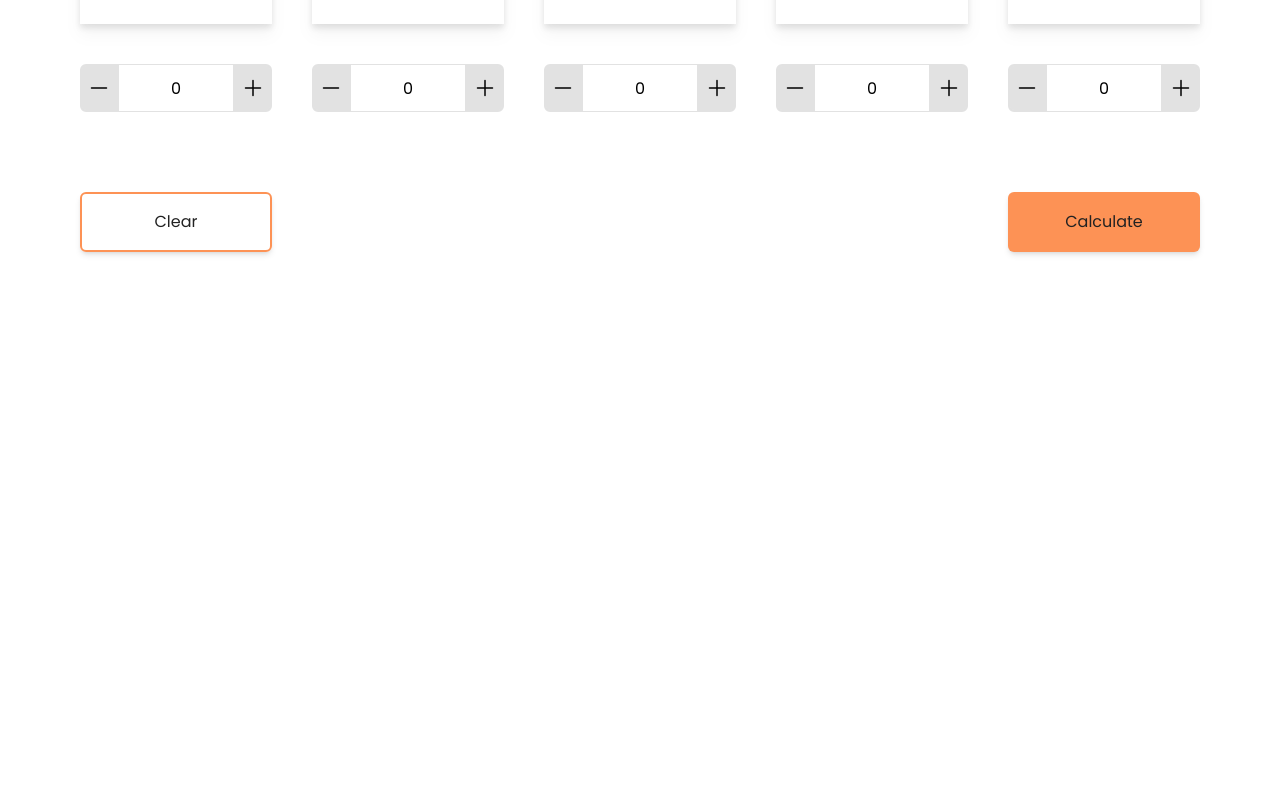
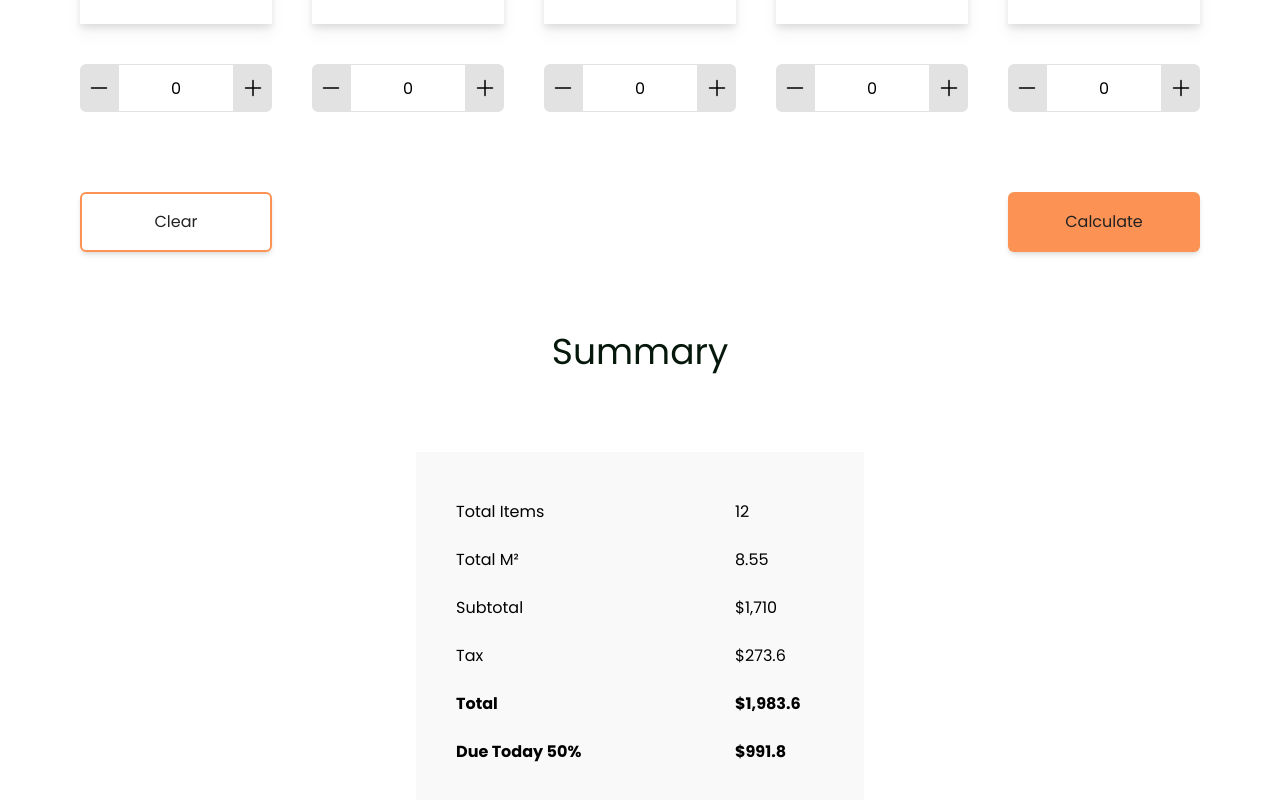
Before and after one commit to JacquelineFM/moving-calculator, a React (Vite) app: page / in a window 1280 px wide. Shown: the part 984-1784 px from the top of the page. Before the commit the page ends 1476 px from the top, so only its background shows below. Built offline with nearby package versions, Linux system fonts and the light colour scheme.

Commit message:
feat: add summary section
- add styles and components from the summary section
- correct styles in responsive app

```diff
--- a/src/pages/Calculator.jsx
+++ b/src/pages/Calculator.jsx
@@ -2,6 +2,7 @@
 import Header from "../layout/main/Header";
 // sections
 import StorageCalculator from "../sections/calculator/StorageCalculator";
+import StorageSummary from "../sections/calculator/StorageSummary";
 
 // ----------------------------------------------------------------------
 
@@ -9,7 +10,10 @@ const Calculator = () => {
   return (
     <>
       <Header />
-      <StorageCalculator />
+      <div className="container mx-auto px-6 md:px-16 xl:px-20 py-20 md:py-28 lg:py-40 flex flex-col space-y-20">
+        <StorageCalculator />
+        <StorageSummary />
+      </div>
     </>
   );
 };
--- a/src/sections/calculator/StorageCalculator.jsx
+++ b/src/sections/calculator/StorageCalculator.jsx
@@ -7,9 +7,9 @@ const StorageCalculator = () => {
   return (
     <section
       id="storageCalculator"
-      className="container mx-auto px-6 md:px-16 xl:px-20 py-20 md:py-28 lg:py-40 flex flex-col space-y-10 md:space-y-20"
+      className="flex flex-col space-y-10 md:space-y-20"
     >
-      <div className="text-center mx-auto">
+      <article className="text-center mx-auto">
         <h2 className="text-3xl md:text-5xl font-normal text-secondary leading-10">
           What items to store?
         </h2>
@@ -17,7 +17,7 @@ const StorageCalculator = () => {
           Select which items you wish to store before moving to your new home.
           We’ll keep ’em safe!
         </p>
-      </div>
+      </article>
       <StorageForm />
     </section>
   );
--- a/src/sections/calculator/StorageForm.jsx
+++ b/src/sections/calculator/StorageForm.jsx
@@ -44,7 +44,7 @@ const StorageForm = () => {
           />
         ))}
       </section>
-      <div className="flex flex-col md:flex-row space-y-10 md:space-y-0 md:justify-between my-20 md:my-16 lg:my-20">
+      <div className="flex flex-col md:flex-row space-y-10 md:space-y-0 md:justify-between mt-20 md:mt-16 lg:mt-20">
         <button
           type="button"
           className="btn-form-calculator border-2 border-primary hover:bg-primary"
--- /dev/null
+++ b/src/sections/calculator/StorageSummary.jsx
@@ -0,0 +1,43 @@
+// ----------------------------------------------------------------------
+
+const StorageSummary = () => {
+  return (
+    <section id="storageSummary" className="flex flex-col space-y-20">
+      <h3 className="text-center mx-auto text-2xl md:text-4xl font-normal text-secondary leading-10">
+        Summary
+      </h3>
+      <article className="w-full md:w-2/3 lg:w-1/2 xl:w-2/5 2xl:w-1/3 self-center overflow-hidden bg-gray-350 text-black font-normal text-base text-start px-8 py-9">
+        <dl>
+          <div className="px-2 py-3 grid gap-1 grid-cols-3 md:grid-cols-4 items-center">
+            <dt className="col-span-2 md:col-span-3">Total Items</dt>
+            <dd className="">12</dd>
+          </div>
+          <div className="px-2 py-3 grid gap-1 grid-cols-3 md:grid-cols-4 items-center">
+            <dt className="col-span-2 md:col-span-3">Total M²</dt>
+            <dd className="">8.55</dd>
+          </div>
+          <div className="px-2 py-3 grid gap-1 grid-cols-3 md:grid-cols-4 items-center">
+            <dt className="col-span-2 md:col-span-3">Subtotal</dt>
+            <dd className="">$1,710</dd>
+          </div>
+          <div className="px-2 py-3 grid gap-1 grid-cols-3 md:grid-cols-4 items-center">
+            <dt className="col-span-2 md:col-span-3">Tax</dt>
+            <dd className="">$273.6</dd>
+          </div>
+          <div className="px-2 py-3 grid gap-1 grid-cols-3 md:grid-cols-4 items-center">
+            <dt className="font-bold col-span-2 md:col-span-3">Total</dt>
+            <dd className="font-bold">$1,983.6</dd>
+          </div>
+          <div className="px-2 py-3 grid gap-1 grid-cols-3 md:grid-cols-4 items-center">
+            <dt className="font-bold col-span-2 md:col-span-3">
+              Due Today 50%
+            </dt>
+            <dd className="font-bold">$991.8</dd>
+          </div>
+        </dl>
+      </article>
+    </section>
+  );
+};
+
+export default StorageSummary;
```
